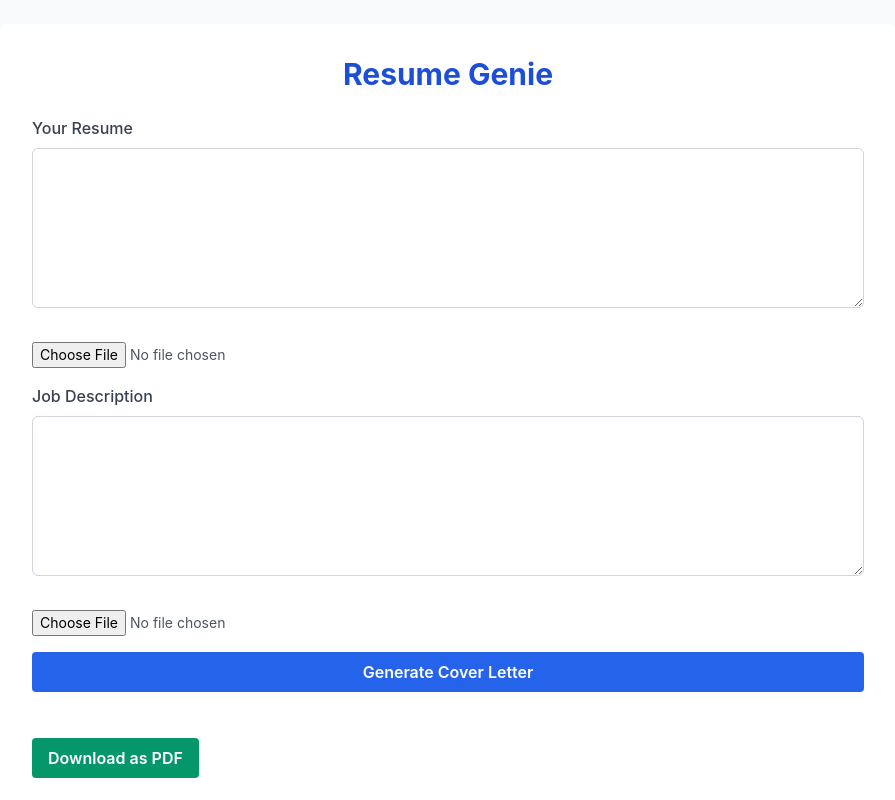
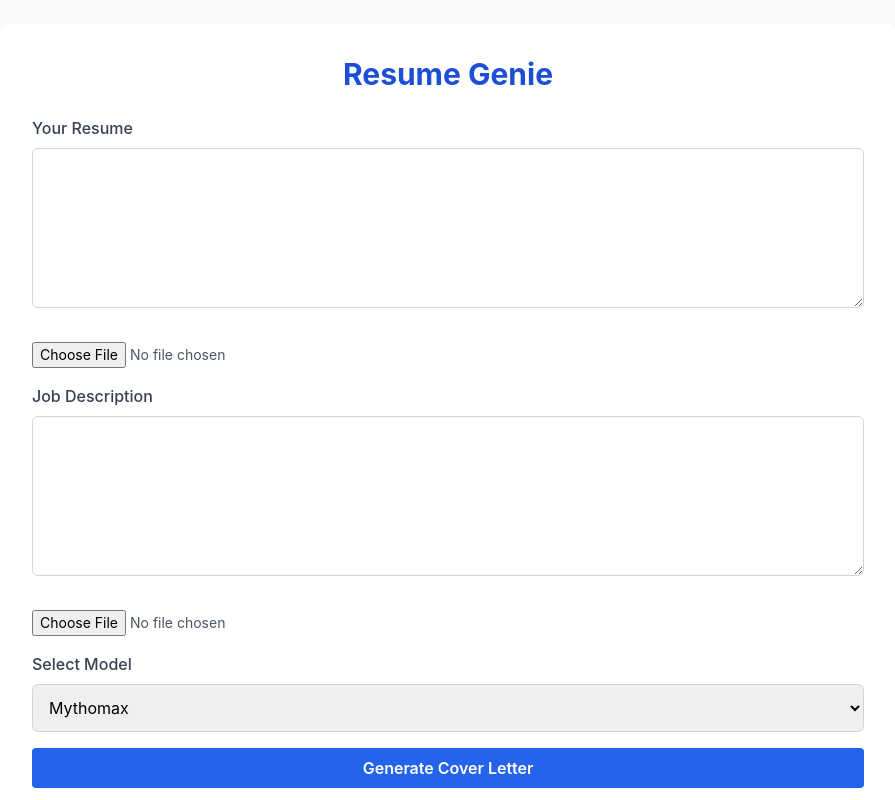
Before and after one commit to vinayvk31/resume-genie, a React (Create React App) app in the folder frontend/: page / in a window 1280 px wide. Shown: the top 800 px of the page, without its empty margins (192-1087 px from the left). Built offline with nearby package versions, Linux system fonts and the light colour scheme.

Commit message:
Frontend dropdown selector for models

```diff
--- a/frontend/src/App.js
+++ b/frontend/src/App.js
@@ -10,6 +10,12 @@
   const [loading, setLoading] = useState(false);
   const [resumeFile, setResumeFile] = useState(null);
   const [jobDescriptionFile, setJobDescriptionFile] = useState(null);
+  const [selectedModel, setSelectedModel] = useState('gryphe/mythomax-l2-13b'); // Default model
+  const models = [
+    { value: 'gryphe/mythomax-l2-13b', label: 'Mythomax' },
+    { value: 'openai/gpt-3.5-turbo-16k', label: 'GPT-3.5 Turbo 16k' },
+    { value: 'mistralai/mistral-7b-instruct', label: 'Mistral' }
+  ];
 
   const handleGenerate = async () => {
     setLoading(true);
@@ -17,7 +23,8 @@
     try {
       const response = await axios.post('https://resume-genie-backend-1.onrender.com/generate-cover-letter', {
         resume: resume,
-        job_description: jobDescription
+        job_description: jobDescription,
+        model: selectedModel
       });
       setCoverLetter(response.data.cover_letter);
     } catch (error) {
@@ -94,6 +101,21 @@
           />
         </div>
 
+        <div className="mb-4">
+          <label className="block font-medium mb-2 text-gray-700">Select Model</label>
+          <select
+            value={selectedModel}
+            onChange={(e) => setSelectedModel(e.target.value)}
+            className="w-full border border-gray-300 p-3 rounded-md focus:outline-none focus:ring-2 focus:ring-blue-400"
+          >
+            {models.map(model => (
+              <option key={model.value} value={model.value}>
+                {model.label}
+              </option>
+            ))}
+          </select>
+        </div>
+
         <button
           onClick={handleGenerate}
           disabled={loading}
```
